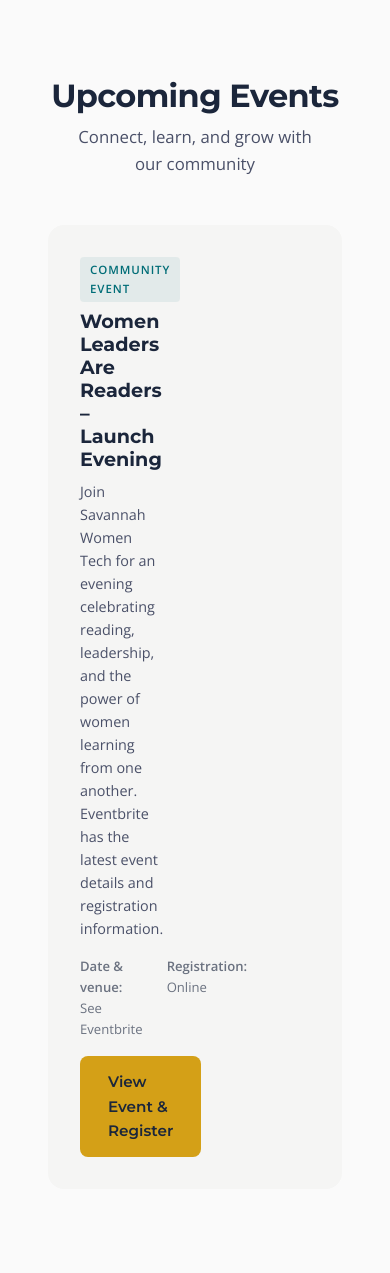
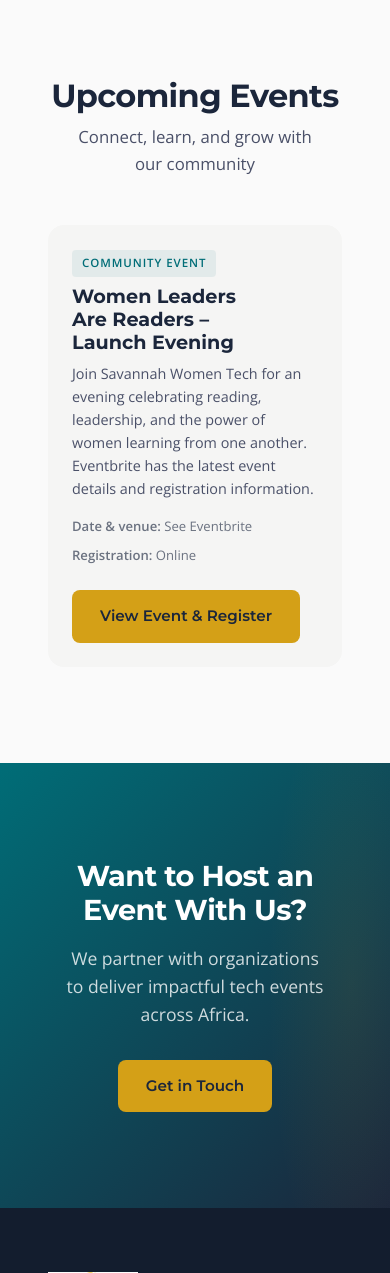
Before and after one commit to preciouskorir/savannah-women-tech, a Django app: template website/templates/website/events.html in a window 390 px wide. Shown: the part 381-1654 px from the top of the page. Run offline with Django 3.2, Linux system fonts and the light colour scheme; the template is opened without the code that fills it, so the values that code supplies are empty.

Commit message:
Refine responsive layout for event cards

```diff
--- a/website/static/website/css/main.css
+++ b/website/static/website/css/main.css
@@ -2956,3 +2956,35 @@ ul {
     height: 90%;
     object-fit: contain;
 }
+
+
+/* Savannah event card layout refinement */
+.events-grid .event-card {
+    grid-template-columns: minmax(0, 1fr);
+    gap: var(--space-md);
+}
+
+.events-grid .event-content {
+    max-width: 780px;
+}
+
+.events-grid .event-details {
+    flex-wrap: wrap;
+    align-items: center;
+    gap: var(--space-sm) var(--space-xl);
+}
+
+.events-grid .event-content .btn {
+    margin-top: var(--space-sm);
+}
+
+@media (max-width: 640px) {
+    .events-grid .event-card {
+        padding: var(--space-lg);
+    }
+
+    .events-grid .event-details {
+        flex-direction: column;
+        align-items: flex-start;
+    }
+}
```
